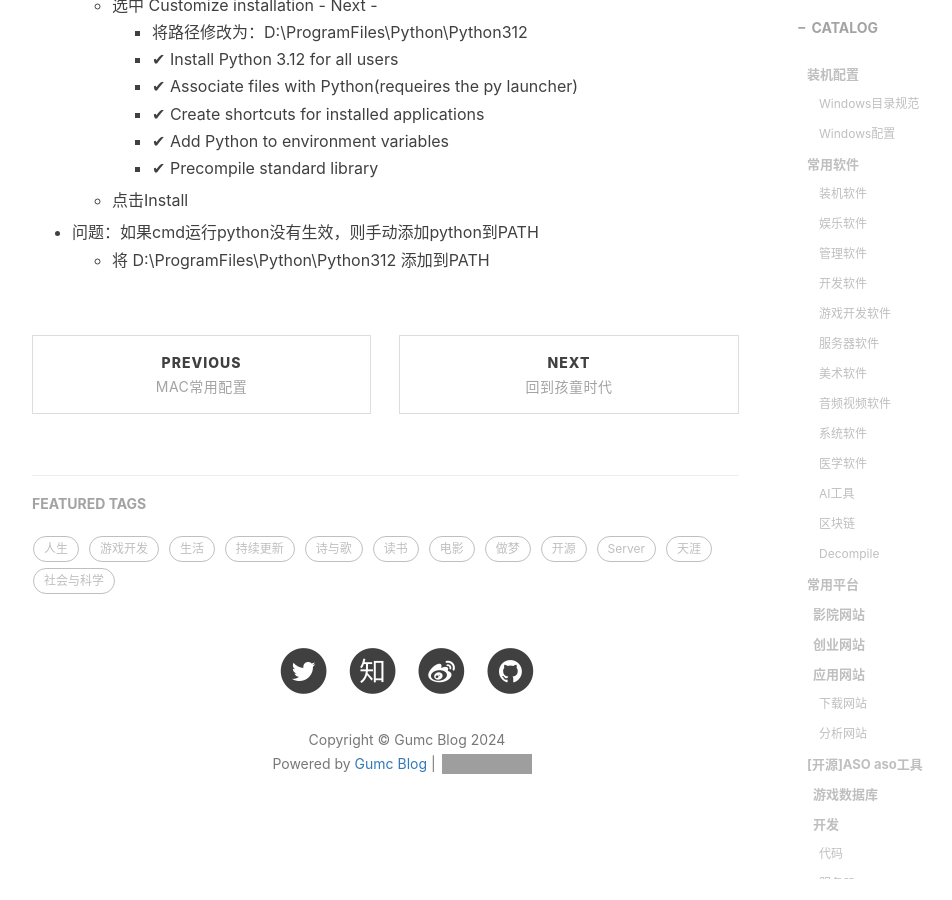
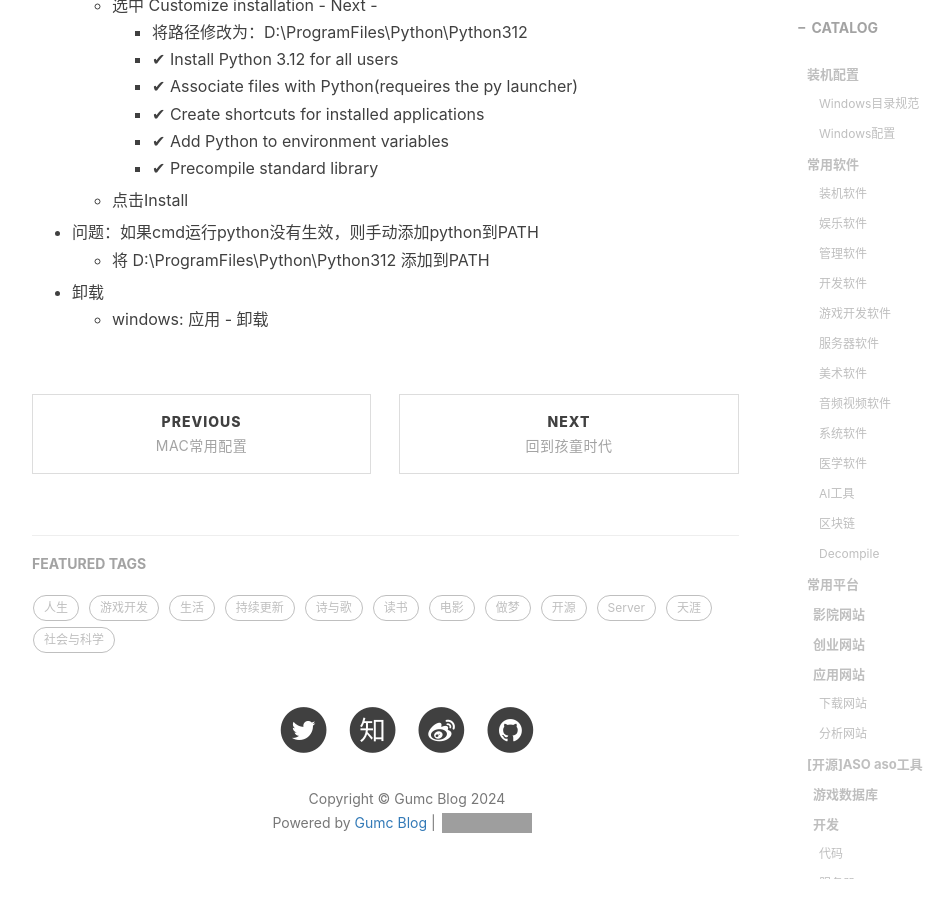
Before and after one commit to gumcstronger/gumcstronger.github.io, a Jekyll site: the page built from _posts/2022/2022-08-24-windows.md, in a window 1280 px wide and 900 px high, scrolled down 25327 px. Shown: the whole window, without its empty margins (233-1185 px from the left). Built offline with Jekyll 4.4.1, drawn with Linux system fonts in a browser that asks for light colours; comment, search, counter and statistics services are not loaded; grey boxes are pictures that could not be loaded.

Commit message:
Update 2022-08-24-windows.md

```diff
--- a/_posts/2022/2022-08-24-windows.md
+++ b/_posts/2022/2022-08-24-windows.md
@@ -912,3 +912,5 @@ git subtree add --prefix=<子仓库在父仓库的相对路径> <子仓库地址
   * 点击Install
 * 问题：如果cmd运行python没有生效，则手动添加python到PATH
   * 将 D:\ProgramFiles\Python\Python312 添加到PATH
+* 卸载
+  * windows: 应用 - 卸载
```
